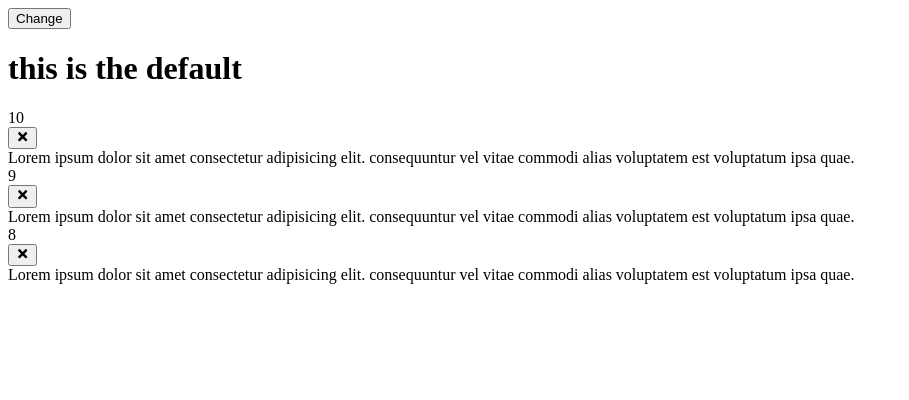
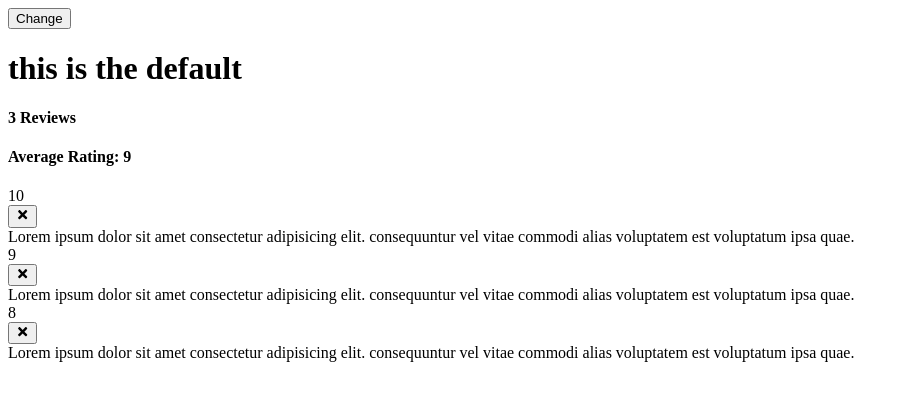
Before and after one commit to Dustin1386/react-tutorial-traversy, a React (Create React App) app: page / in a window 1280 px wide. Shown: the top 400 px of the page, without its empty margins (0-909 px from the left). Built offline with nearby package versions, Linux system fonts and the light colour scheme.

Commit message:
implemented average rating

```diff
--- a/src/App.js
+++ b/src/App.js
@@ -1,5 +1,6 @@
 import { useState } from "react"
 import FeedBackList from "./components/FeedBackList"
+import FeedbackStats from "./components/FeedbackStats"
 import Headers from "./components/Headers"
 import FeedbackData from "./data/FeedBackData"
 
@@ -16,6 +17,7 @@ function App() {
     return (
         <>
         <Headers />
+        <FeedbackStats feedback={feedback} />
         <FeedBackList feedback={feedback}
         handleDelete={deleteFeedback}
         />
--- /dev/null
+++ b/src/components/FeedbackStats.js
@@ -0,0 +1,19 @@
+import React from 'react'
+
+function FeedbackStats({item, feedback}) {
+    //sum of ratings
+    //divided by total ratings
+    let ratingSum = feedback.reduce((acc,cur) => {
+        return acc + cur.rating
+    }, 0)
+    const ratingAverage =  ratingSum / feedback.length
+    console.log(ratingAverage)
+  return (
+    <div className='feedback-stats'>
+        <h4>{feedback.length} Reviews</h4>
+        <h4>Average Rating: {ratingAverage}</h4>
+    </div>
+  )
+}
+
+export default FeedbackStats
--- a/src/components/Feedbackitem.js
+++ b/src/components/Feedbackitem.js
@@ -3,8 +3,6 @@ import { FaTimes } from 'react-icons/fa'
 import Card from './shared/Card'
 
 function Feedbackitem({item, handleDelete}) {
-
-
 
     return (
       <Card>
```
